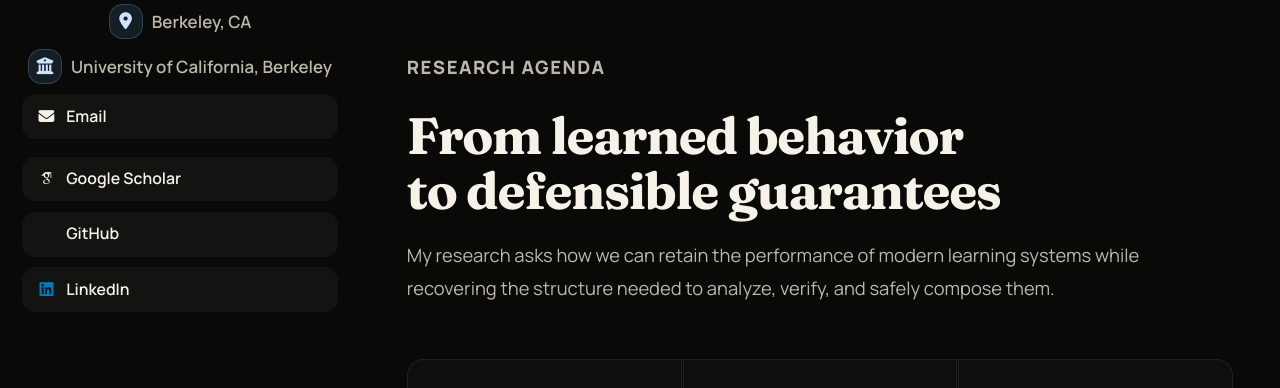
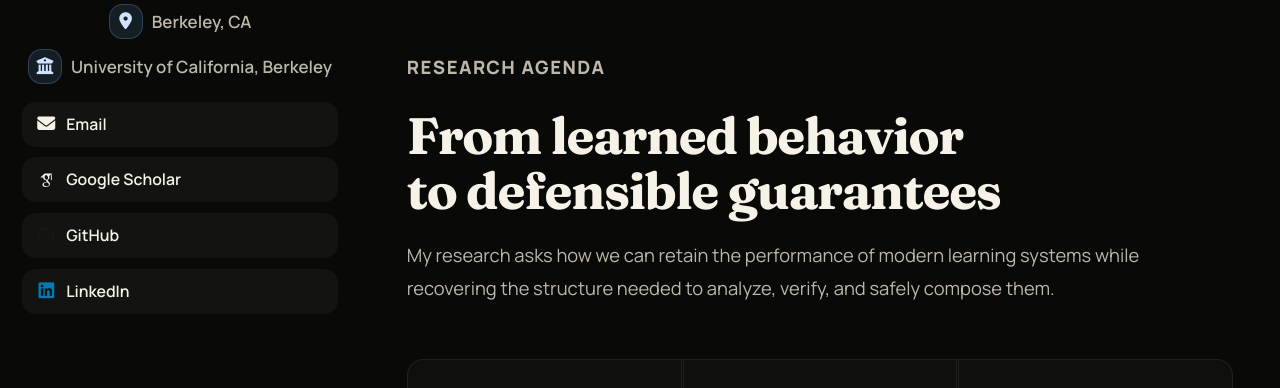
Before and after one commit to onedayatatime0923/onedayatatime0923.github.io, a Jekyll site: the page built from _pages/about.md, in a window 1280 px wide and 1400 px high, scrolled down 453 px. Shown: the part 562-950 px from the top of the window. Built offline with Jekyll 4.4.1, drawn with Linux system fonts in a browser that asks for light colours; some web fonts are replaced.

Commit message:
left panel

```diff
--- a/_includes/author-profile.html
+++ b/_includes/author-profile.html
@@ -26,15 +26,15 @@
         {% if author.employer %}
           <li class="author__meta-item" itemprop="affiliation"><i class="fa-solid fa-fw fa-building-columns icon-pad-right" aria-hidden="true"></i>{{ author.employer }}</li>
         {% endif %}
-        {% if author.email %}
-          <li><a href="mailto:{{ author.email }}" itemprop="email"><i class="fa-solid fa-fw fa-envelope icon-pad-right" aria-hidden="true"></i>{{ site.data.ui-text[site.locale].email_label | default: "Email" }}</a></li>
-        {% endif %}
       </ul>
     </div>
 
     <div class="author__urls-wrapper">
-      <ul class="author__urls social-icons">
+      <ul class="author__urls social-icons author__profile-links">
       <!-- Font Awesome icons / Biographic information  -->
+      {% if author.email %}
+        <li class="author__profile-link-item"><a class="author__profile-link" href="mailto:{{ author.email }}" itemprop="email"><i class="author__profile-link-icon fa-solid fa-fw fa-envelope" aria-hidden="true"></i><span class="author__profile-link-label">{{ site.data.ui-text[site.locale].email_label | default: "Email" }}</span></a></li>
+      {% endif %}
       {% if author.uri %}
         <li><a href="{{ author.uri }}"><i class="fa-solid fa-fw fa-link icon-pad-right" aria-hidden="true"></i>{{ site.data.ui-text[site.locale].website_label | default: "Website" }}</a></li>
       {% endif %}
@@ -47,7 +47,7 @@
         <li><a href="{{ author.arxiv }}"><i class="ai ai-arxiv ai-fw icon-pad-right"></i>arXiv</a></li>
       {% endif %}
       {% if author.googlescholar %}
-        <li><a href="{{ author.googlescholar }}"><i class="ai ai-google-scholar ai-fw icon-pad-right"></i>Google Scholar</a></li>
+        <li class="author__profile-link-item"><a class="author__profile-link" href="{{ author.googlescholar }}"><i class="author__profile-link-icon ai ai-google-scholar ai-fw" aria-hidden="true"></i><span class="author__profile-link-label">Google Scholar</span></a></li>
       {% endif %}
       {% if author.semantic %}
         <li><a href="{{ author.semantic }}"><i class="ai ai-semantic-scholar ai-fw icon-pad-right"></i>Semantic Scholar</a></li>
@@ -82,7 +82,7 @@
         <li><a href="https://dribbble.com/{{ author.dribbble }}"><i class="fab fa-fw fa-dribbble icon-pad-right" aria-hidden="true"></i>Dribbble</a></li>
       {% endif %}
       {% if author.github %}
-        <li><a href="https://github.com/{{ author.github }}"><i class="fab fa-fw fa-github icon-pad-right" aria-hidden="true"></i>GitHub</a></li>
+        <li class="author__profile-link-item"><a class="author__profile-link" href="https://github.com/{{ author.github }}"><i class="author__profile-link-icon fab fa-fw fa-github" aria-hidden="true"></i><span class="author__profile-link-label">GitHub</span></a></li>
       {% endif %}
       {% if author.kaggle %}
         <li><a href="https://kaggle.com/{{ author.kaggle }}"><i class="fab fa-fw fa-kaggle icon-pad-right" aria-hidden="true"></i>Kaggle</a></li>
@@ -123,7 +123,7 @@
         <li><a href="https://last.fm/user/{{ author.lastfm }}"><i class="fab fa-fw fa-lastfm icon-pad-right" aria-hidden="true"></i>Last.fm</a></li>
       {% endif %}
       {% if author.linkedin %}
-        <li><a href="https://www.linkedin.com/in/{{ author.linkedin }}"><i class="fab fa-fw fa-linkedin icon-pad-right" aria-hidden="true"></i>LinkedIn</a></li>
+        <li class="author__profile-link-item"><a class="author__profile-link" href="https://www.linkedin.com/in/{{ author.linkedin }}"><i class="author__profile-link-icon fab fa-fw fa-linkedin" aria-hidden="true"></i><span class="author__profile-link-label">LinkedIn</span></a></li>
       {% endif %}
       {% if author.mastodon %}
         <li><a href="{{ author.mastodon }}"><i class="fab fa-fw fa-mastodon icon-pad-right" aria-hidden="true"></i>Mastodon</a></li>
--- a/_sass/layout/_custom.scss
+++ b/_sass/layout/_custom.scss
@@ -510,6 +510,29 @@
 .author__urls:before,
 .author__urls:after {
   display: none;
+}
+
+.author__profile-links .author__profile-link-item {
+  margin-bottom: 0.6rem;
+}
+
+.author__profile-links .author__profile-link {
+  min-height: 2.5rem;
+}
+
+.author__profile-links .author__profile-link-icon {
+  align-items: center;
+  display: inline-flex;
+  flex: 0 0 1.2rem;
+  font-size: 1rem;
+  height: 1.2rem;
+  justify-content: center;
+  line-height: 1;
+  width: 1.2rem;
+}
+
+.author__profile-links .author__profile-link-label {
+  line-height: 1.2;
 }
 
 .home-hero {
```
